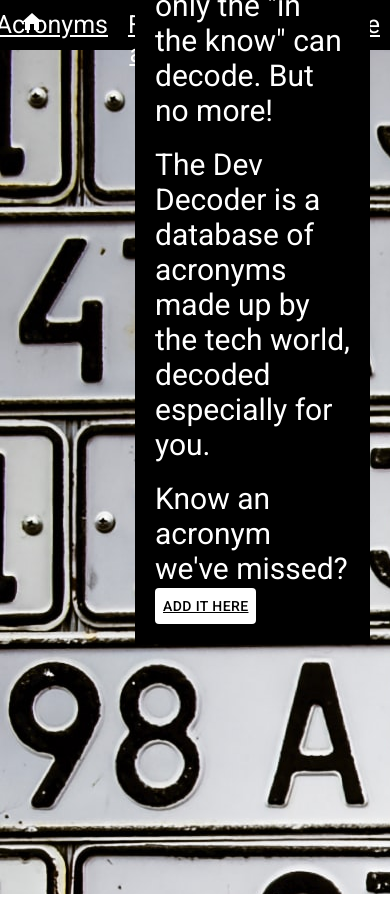
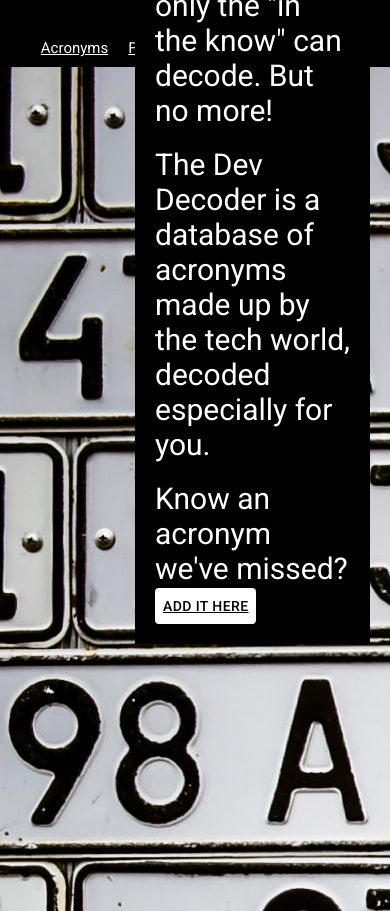
Before and after one commit to RebeccaHA/dev-decoder, a React (Create React App) app in the folder frontend/: page / in a window 390 px wide. Built offline with nearby package versions, Linux system fonts and the light colour scheme.

Commit message:
added readme and a bit of responsive styling

```diff
--- a/frontend/src/App.css
+++ b/frontend/src/App.css
@@ -41,10 +41,6 @@ p {
   font-size: 25px;
 }
 
-.nav-group-right {
-  position: fixed;
-  right: 10px;
-}
 .form {
   margin-top: 100px;
   border: 1px solid black;
@@ -86,3 +82,24 @@ p {
   padding-bottom: 30px;
   padding-top: 30px;
 }
+
+@media only screen and (max-width: 560px) {
+  .nav-bar {
+    display: flex;
+    flex-direction: column;
+    align-items: center;
+    justify-content: center;
+  }
+  .nav-link {
+    font-size: 15px;
+  }
+
+  .card {
+    position: relative;
+  }
+  .favourite {
+    position: absolute;
+    top: 5px;
+    right: 5px;
+  }
+}
--- a/frontend/src/App.js
+++ b/frontend/src/App.js
@@ -18,8 +18,8 @@ const App = () => {
         <Route exact path="/" component={Home} />
         <Route exact path="/new" component={AcronymForm} />
         <Route exact path="/acronyms" component={AcronymContainer} />
-        <Route exact path="/login" component={LoginForm} />
-        <Route exact path="/signup" component={SignupForm} />
+        {/* <Route exact path="/login" component={LoginForm} />
+        <Route exact path="/signup" component={SignupForm} /> */}
         <Route exact path="/favourites" component={FavouriteContainer} />
       </div>
     </Router>
--- a/frontend/src/components/acronym/AcronymList.js
+++ b/frontend/src/components/acronym/AcronymList.js
@@ -3,8 +3,7 @@ import Acronym from "./Acronym";
 import Grid from "@material-ui/core/Grid";
 
 const AcronymList = props => {
-  console.log(props);
-  const acronyms = props.acronyms.map(acronym => (
+  const acronymsObjects = props.acronyms.map(acronym => (
     <div key={acronym.id}>
       <Grid
         container
@@ -20,6 +19,6 @@ const AcronymList = props => {
     </div>
   ));
 
-  return acronyms;
+  return acronymsObjects;
 };
 export default AcronymList;
--- a/frontend/src/index.css
+++ /dev/null
@@ -1,13 +0,0 @@
-body {
-  margin: 0;
-  font-family: -apple-system, BlinkMacSystemFont, 'Segoe UI', 'Roboto', 'Oxygen',
-    'Ubuntu', 'Cantarell', 'Fira Sans', 'Droid Sans', 'Helvetica Neue',
-    sans-serif;
-  -webkit-font-smoothing: antialiased;
-  -moz-osx-font-smoothing: grayscale;
-}
-
-code {
-  font-family: source-code-pro, Menlo, Monaco, Consolas, 'Courier New',
-    monospace;
-}
```
Also changed, not shown: 1 other file (tests, documents, lock files or other folders).
